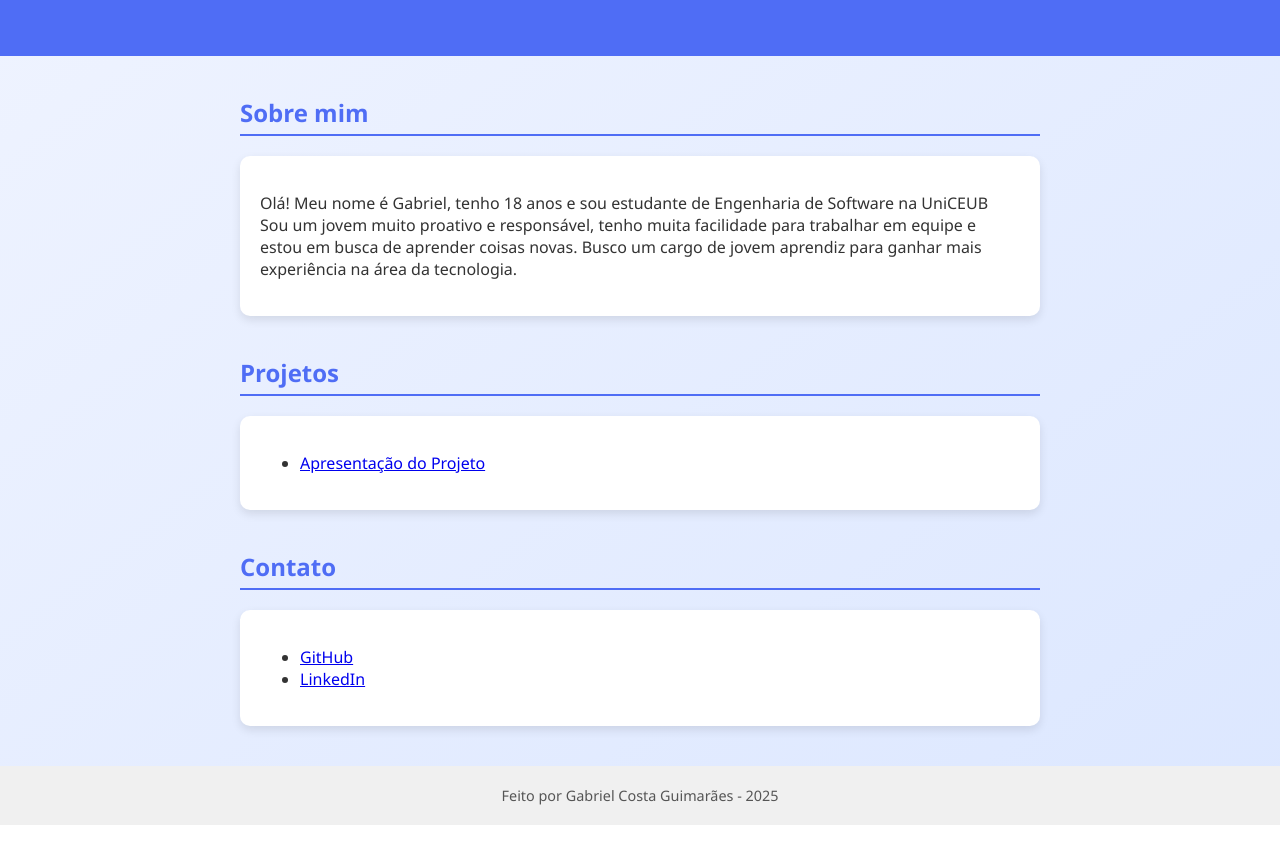
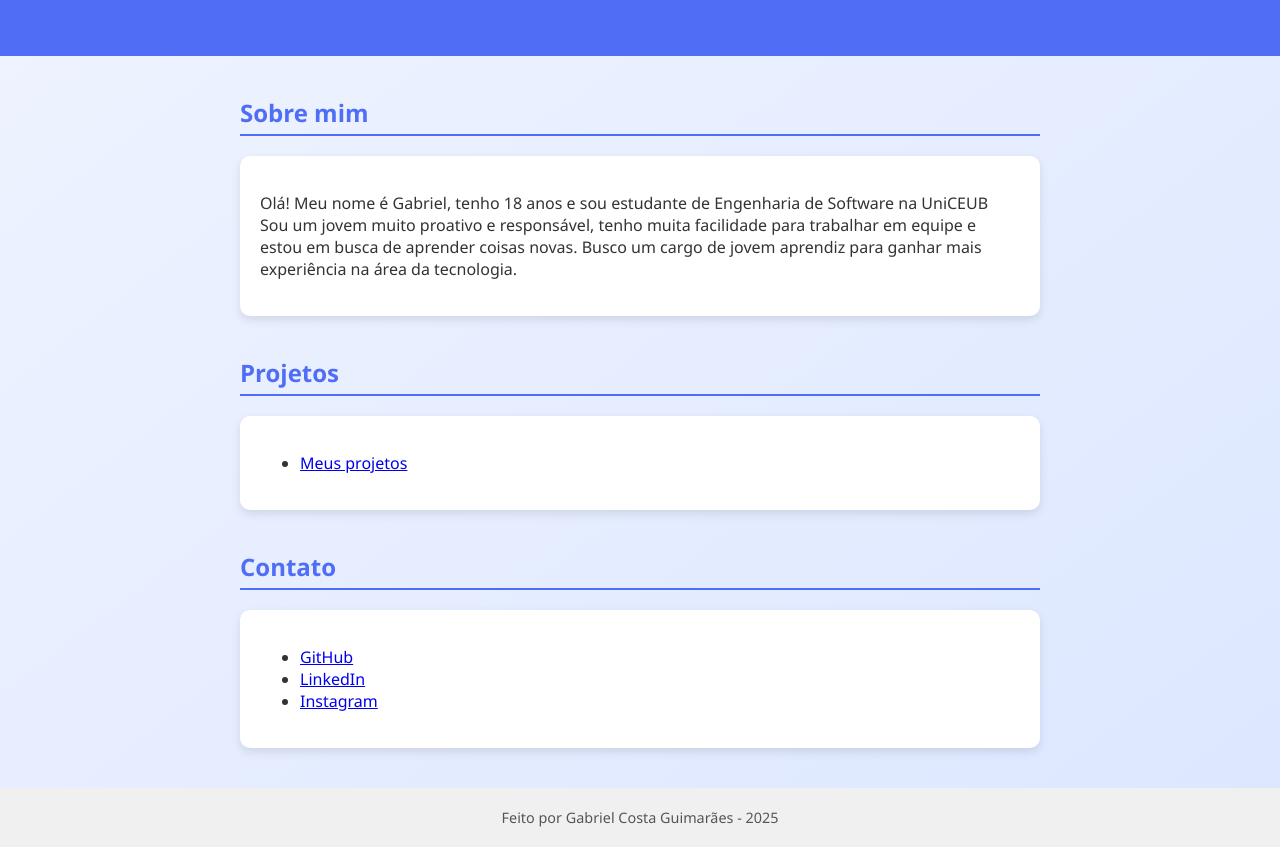
Before and after one commit to gabxnz/page, a plain HTML site: page index.html in a window 1280 px wide. Shown: the part 144-991 px from the top of the page. Before the commit the page ends 969 px from the top, so only its background shows below. Drawn offline with Linux system fonts and the light colour scheme.

Commit message:
Update index.html

```diff
--- a/index.html
+++ b/index.html
@@ -78,7 +78,7 @@
       <ul>
         <li>
           <a href="https://docs.google.com/presentation/d/1fIMygtlxkl1yJTVEVxZsPHHY3HofZkYKxhT0z0dDSdk/edit?usp=sharing" target="_blank">
-            Apresentação do Projeto
+            Meus projetos
           </a>
         </li>
       </ul>
@@ -91,6 +91,7 @@
       <ul>
         <li><a href="https://github.com/gabxnz" target="_blank">GitHub</a></li>
         <li><a href="https://www.linkedin.com/in/gabxnz" target="_blank">LinkedIn</a></li>
+        <li><a href="https://www.instagram.com/gabxnz__" target="_blank">Instagram</a></li>
       </ul>
     </div>
   </section>
```
